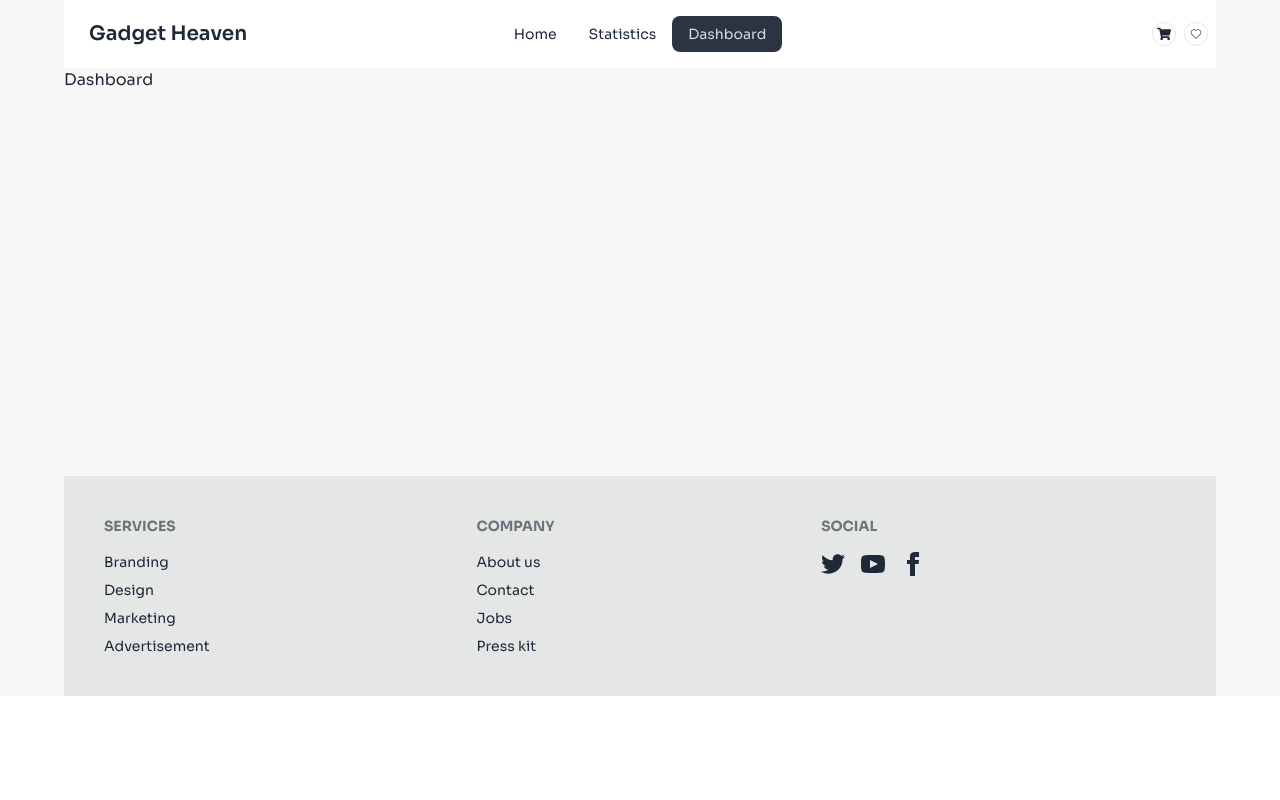
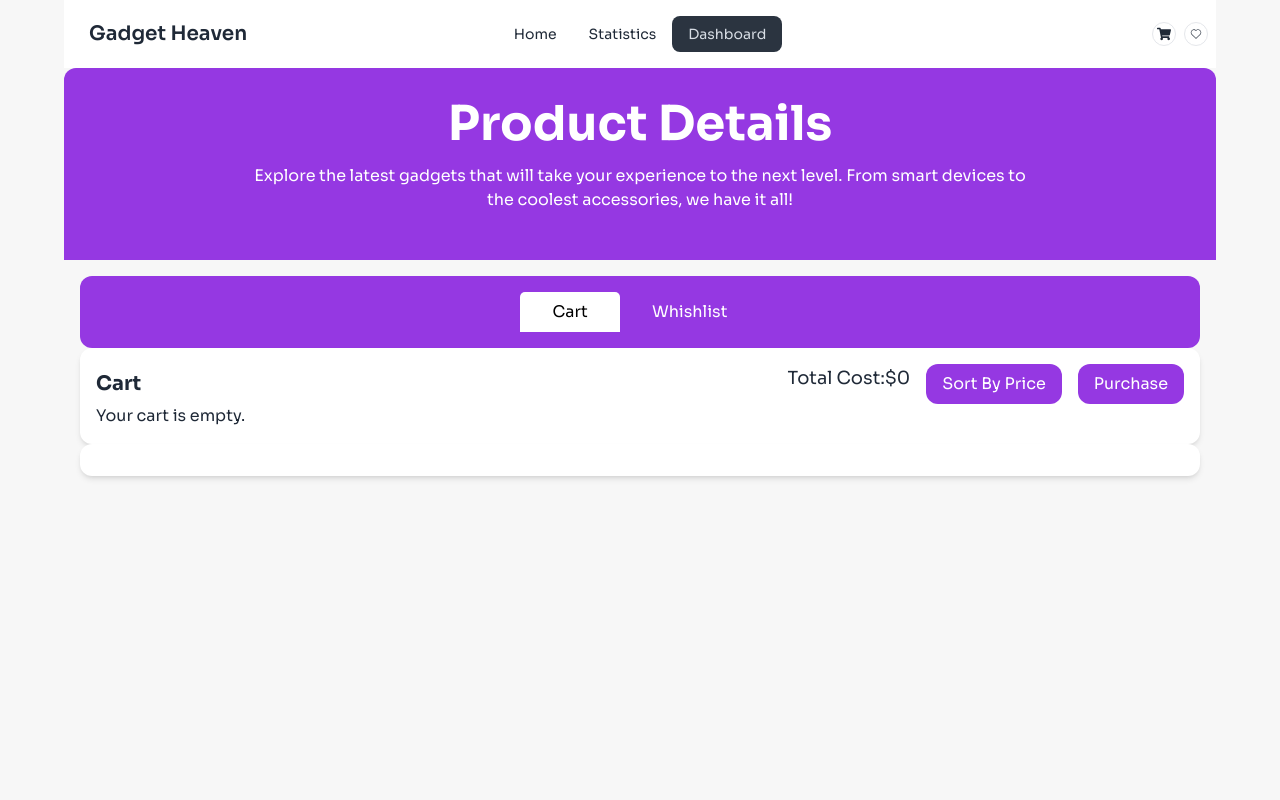
Before and after one commit to mumuuh6/Renterio-home-two, a React (Vite) app: page /dashboard in a window 1280 px wide. Shown: the top 800 px of the page. Built offline with nearby package versions, Linux system fonts and the light colour scheme.

Commit message:
wishlist implemented

```diff
--- /dev/null
+++ b/src/Componants/Cart/AddtoCart.jsx
@@ -0,0 +1,35 @@
+import { useContext, useState } from "react";
+import { MainContext } from "../Dashboard";
+
+const AddtoCart = () => {
+    const [cartListt] = useContext(MainContext);
+
+
+    return (
+        <div>
+            {
+            cartListt.length > 0 ? (
+                cartListt.map((item) => (
+                    <div key={item.product_id} className="flex justify-between py-2 border-b">
+                        <div className="flex items-center">
+                            <img src={item.product_image} alt={item.name} className="w-20 h-20 object-cover rounded" />
+                            <div>
+                                <h2 >{item.product_title}</h2>
+                                <h2 >{item.description}</h2>
+                                <span className="text-lg">${item.price}</span>
+                            </div>
+                        </div>
+                        <div className="flex items-center gap-2">
+                            <span className="text-lg">${item.price}</span>
+                            <button className="bg-[#9538E2] text-white px-4 py-2 rounded-xl">Remove</button>
+                        </div>
+                    </div>
+                ))
+            ) : (
+                <p>Your cart is empty.</p>
+            )}
+        </div>
+    );
+};
+
+export default AddtoCart;
--- /dev/null
+++ b/src/Componants/Cart/CartandWhishlist.jsx
@@ -0,0 +1,47 @@
+import { useContext, useState } from "react";
+import { MainContext } from "../Dashboard";
+import { Tab, Tabs, TabList, TabPanel } from "react-tabs";
+import "react-tabs/style/react-tabs.css";
+import AddtoCart from "./AddtoCart";
+import Wishlistcart from "./Wishlistcart";
+
+const CartandWhishlist = () => {
+    const [cartListt, setcartListt, wishcartListt, setwishcartListt, sum] = useContext(MainContext);
+    const [sort,setsort]=useState('');
+    const handlesortbutton=()=>{
+        const sortedList = [...cartListt].sort((a, b) => b.price - a.price);
+        setcartListt(sortedList);
+
+    }
+
+    return (
+        <div className="p-4">
+            <Tabs>
+                <TabList className="bg-[#9538E2] flex items-center justify-center py-4 rounded-xl">
+                    <Tab className="px-8 py-2 rounded-xl text-white">Cart</Tab>
+                    <Tab className="px-8 py-2 text-white">Whishlist</Tab>
+                </TabList>
+
+                <TabPanel className="bg-white p-4 rounded-xl shadow-md">
+                    <div className="flex justify-between items-center">
+                        <h2 className="text-xl font-bold">Cart</h2>
+                        <div className="flex gap-4">
+                            <h2 className="text-lg">Total Cost:${sum}</h2>
+
+                            <button className="bg-[#9538E2] text-white px-4 py-2 rounded-xl" onClick={handlesortbutton}>Sort By Price</button>
+                            <button className="bg-[#9538E2] text-white px-4 py-2 rounded-xl">Purchase</button>
+                        </div>
+                    </div>
+                    <AddtoCart />
+                </TabPanel>
+
+                <TabPanel className="bg-white p-4 rounded-xl shadow-md">
+                    <h2 className="text-xl font-bold">Whishlist</h2>
+                    <Wishlistcart />
+                </TabPanel>
+            </Tabs>
+        </div>
+    );
+};
+
+export default CartandWhishlist;
--- /dev/null
+++ b/src/Componants/Cart/Wishlistcart.jsx
@@ -0,0 +1,33 @@
+import React, { useContext } from 'react';
+import { MainContext } from '../Dashboard';
+
+const Wishlistcart = () => {
+    const [cartListt, setcartListt, wishcartListt, setwishcartListt, sum] = useContext(MainContext);
+    return (
+        <div>
+            {
+                wishcartListt.length>0 ?(
+                    wishcartListt.map(wish=>(
+                        <div key={wish.product_id} className="flex justify-between py-2 border-b">
+                            <div className="flex items-center">
+                                <img src={wish.product_image} alt={wish.name} className="w-20 h-20 object-cover rounded" />
+                                <div>
+                                <h2 >{wish.product_title}</h2>
+                                <h2 >{wish.description}</h2>
+                                <span className="text-lg">${wish.price}</span>
+                            </div>
+                            </div>
+                            <div className="flex items-center gap-2">
+                                <span className="text-lg">${wish.price}</span>
+                                <button className="bg-[#9538E2] text-white px-4 py-2 rounded-xl">Remove</button>
+                            </div>
+                        </div>
+                    ))
+
+                ):(<p>Notfound</p>)
+            }
+        </div>
+    );
+};
+
+export default Wishlistcart;
--- a/src/Componants/Dashboard.jsx
+++ b/src/Componants/Dashboard.jsx
@@ -1,10 +1,47 @@
-import React from 'react';
+import { useLoaderData } from "react-router-dom";
+import { createContext, useEffect, useState } from "react";
+import CartandWhishlist from "./Cart/CartandWhishlist";
+import { getstoredcartList } from "./Utilities/Addtols";
+import { getstoredWishList } from "./Utilities/WishList";
+export const MainContext = createContext();
 
 const Dashboard = () => {
+    const Allgadgets = useLoaderData();
+    const [cartListt, setcartListt] = useState([]);
+    const [wishcartListt, setwishcartListt] = useState([]);
+    const [sum,setsum]=useState(0);
+    useEffect(() => {
+        const storedlists = getstoredcartList();
+        const storedlistsint = storedlists.map(id => parseInt(id));
+        const cartlist = Allgadgets.filter(cart => storedlistsint.includes(cart.product_id));
+
+        setcartListt(cartlist);
+        const newsum = cartlist.reduce((total, item) => total + item.price, 0);
+        setsum(newsum);
+
+    }, [Allgadgets]);
+
+    useEffect(()=>{
+        const wishlists=getstoredWishList();
+        const wishlistsint=wishlists.map(wish=>parseInt(wish));
+        const wishlistcart=Allgadgets.filter(wish=>wishlistsint.includes(wish.product_id));
+        setwishcartListt(wishlistcart);
+    },[Allgadgets])
     return (
-        <div>
-            Dashboard
-        </div>
+        <MainContext.Provider value={[cartListt, setcartListt,wishcartListt, setwishcartListt,sum,setsum]}>
+            <div>
+                <div className="bg-[#9538E2] rounded-se-xl rounded-ss-xl flex justify-center items-center py-4">
+                    <div className="px-44 flex flex-col justify-center items-center text-center p-4">
+                        <h1 className="text-5xl font-bold text-white">Product Details</h1>
+                        <p className="py-4 text-white text-base font-normal">
+                            Explore the latest gadgets that will take your experience to the next level. From smart devices to the coolest accessories, we have it all!
+                        </p>
+
+                    </div>
+                </div>
+                <CartandWhishlist  />
+            </div>
+        </MainContext.Provider>
     );
 };
 
--- /dev/null
+++ b/src/Componants/Utilities/Addtols.js
@@ -0,0 +1,23 @@
+const getstoredcartList=()=>{
+    const storedListstr=localStorage.getItem('Cart');
+    if(storedListstr){
+        const storedList=JSON.parse(storedListstr);
+        return storedList;
+    }
+    else{
+        return [];
+    }
+}
+const addstoredcartList=(id)=>{
+    const storedcart=getstoredcartList();
+    if(storedcart.includes(id)){
+        console.log('alreadyexist');
+    }
+    else{
+        storedcart.push(id);
+        const storedListstr=JSON.stringify(storedcart);
+        localStorage.setItem('Cart',storedListstr);
+    }
+
+}
+export {addstoredcartList,getstoredcartList}
--- /dev/null
+++ b/src/Componants/Utilities/WishList.js
@@ -0,0 +1,23 @@
+const getstoredWishList=()=>{
+    const storedListstr=localStorage.getItem('WhishList');
+    if(storedListstr){
+        const storedList=JSON.parse(storedListstr);
+        return storedList;
+    }
+    else{
+        return [];
+    }
+}
+const addstoredWhishList=(id)=>{
+    const storedcart=getstoredWishList();
+    if(storedcart.includes(id)){
+        console.log('alreadyexist');
+    }
+    else{
+        storedcart.push(id);
+        const storedListstr=JSON.stringify(storedcart);
+        localStorage.setItem('WhishList',storedListstr);
+    }
+
+}
+export {addstoredWhishList,getstoredWishList}
--- a/src/main.jsx
+++ b/src/main.jsx
@@ -29,7 +29,8 @@ const router = createBrowserRouter([
       },
       {
         path:'/dashboard',
-        element:<Dashboard></Dashboard>
+        element:<Dashboard></Dashboard>,
+        loader:()=>fetch('/Gadget.json')
       }
     ]
   },
```
Also changed, not shown: src/Componants/ProductDetails/GadgetDetail.jsx (+29 -13 lines).
